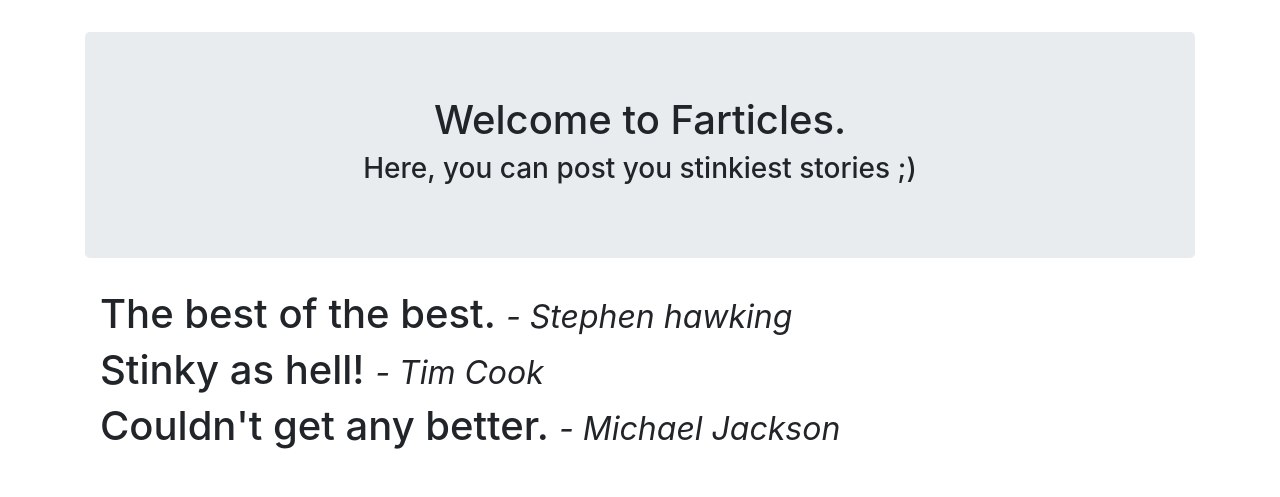
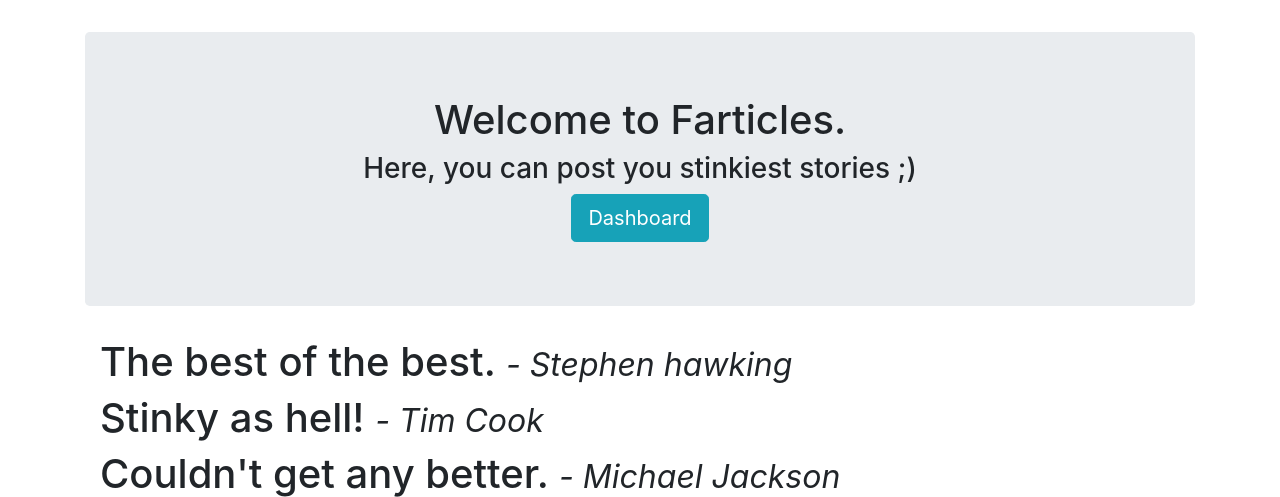
Before and after one commit to carlojacobs/farticles, a Flask app: page / in a window 1280 px wide. Shown: the part 56-553 px from the top of the page. Run offline with Flask 2, Linux system fonts and the light colour scheme; the visitor is signed in with stand-in values (Sample User, id 1); some libraries are stand-ins or nearby versions.

Commit message:
‘asdfdfs’

```diff
--- a/app.py
+++ b/app.py
@@ -214,5 +214,4 @@ def delete_article(id):
 	return redirect(url_for('dashboard'))
 
 if __name__ == '__main__':
-	app.secret_key = 'mysecretkey123'
 	app.run(debug=True)
--- a/templates/home.html
+++ b/templates/home.html
@@ -5,10 +5,11 @@
 		<div class="jumbotron text-center">
 			<h1>Welcome to Farticles.</h1>
 			<h3>Here, you can post you stinkiest stories ;)</h3>
-
 			{% if session.logged_in == NULL %}
 				<a href="/register" class="btn btn-primary btn-lg">Register</a>
 				<a href="/login" class="btn btn-success btn-lg">Login</a>
+			{% else %}
+				<a href="/dashboard" class="btn btn-info btn-lg">Dashboard</a>
 			{% endif %}
 
 		</div>
```
